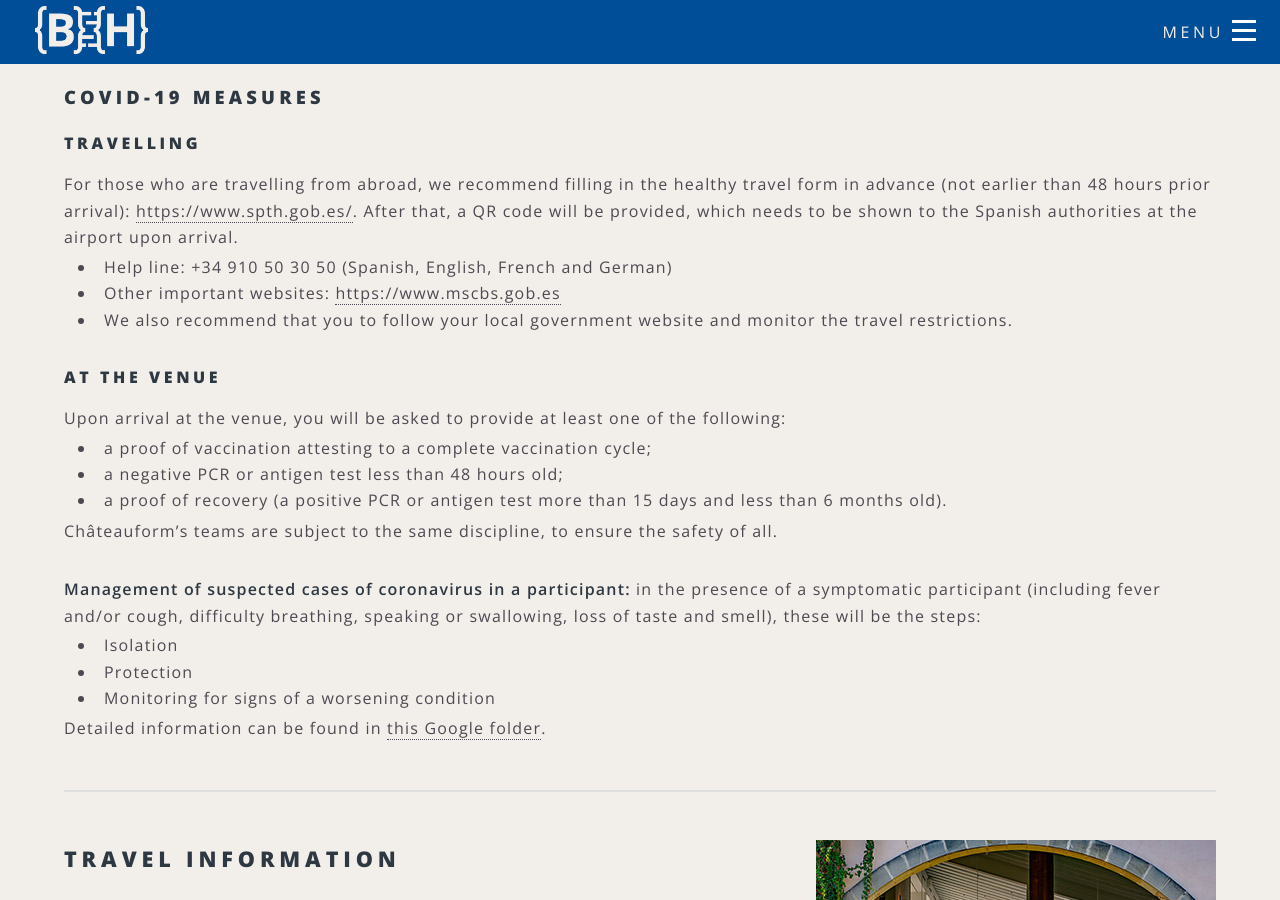
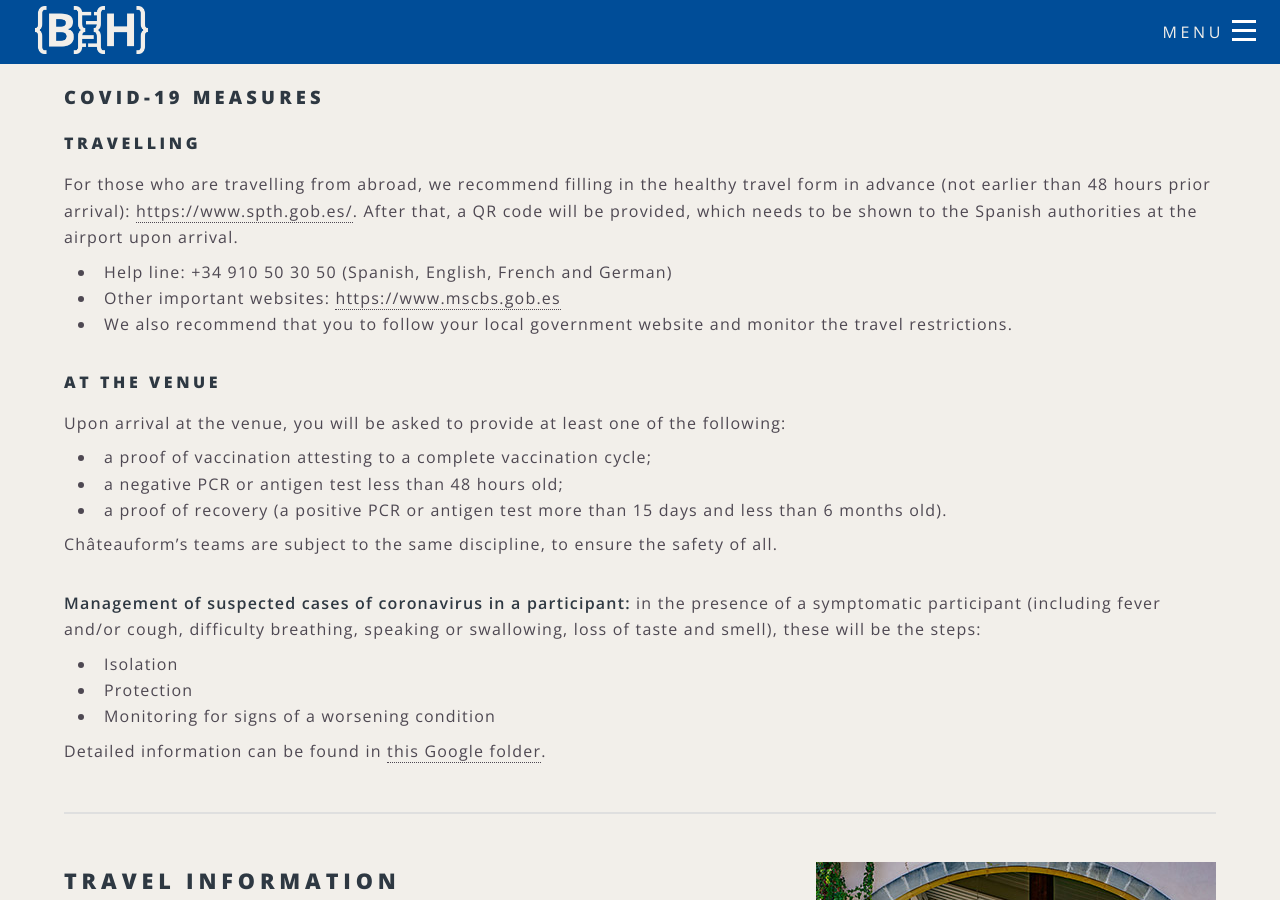
Before and after one commit to elixir-europe/biohackathon-europe-2021, a Jekyll site: the page built from venue.html, in a window 1280 px wide and 900 px high, scrolled down 2086 px. Built offline with Jekyll 4.4.1, drawn with Linux system fonts in a browser that asks for light colours; nearby versions of some CDN libraries.

Commit message:
More spacing tweaks

```diff
--- a/venue.html
+++ b/venue.html
@@ -58,7 +58,7 @@ body_class: venue
 	<p><strong>Cancellation due to COVID-19:</strong> if your country or region is closed as a result of COVID restrictions, we will not be able to refund your expenses.</p>
 <h3 id="covid">COVID-19 MEASURES</h3>
 	<h4>Travelling</h4>
-<p style="margin-bottom: .2em">For those who are travelling from abroad, we recommend filling in the healthy travel form in advance (not earlier than 48 hours prior arrival): <a href="https://www.spth.gob.es/">https://www.spth.gob.es/</a>. After that, a QR code will be provided, which needs to be shown to the Spanish authorities at the airport upon arrival. </p>
+<p style="margin-bottom: .5em">For those who are travelling from abroad, we recommend filling in the healthy travel form in advance (not earlier than 48 hours prior arrival): <a href="https://www.spth.gob.es/">https://www.spth.gob.es/</a>. After that, a QR code will be provided, which needs to be shown to the Spanish authorities at the airport upon arrival. </p>
 	<ul>
 		<li>Help line: +34 910 50 30 50 (Spanish, English, French and German)</li>
 		<li>Other important websites: <a href="https://www.mscbs.gob.es/">https://www.mscbs.gob.es</a></li>
@@ -66,14 +66,14 @@ body_class: venue
 	</ul>
 
 		<h4>At the venue</h4>
-<p style="margin-bottom: .2em">Upon arrival at the venue, you will be asked to provide at least one of the following: </p>
-		<ul style="margin-bottom: .25em"><li>a proof of vaccination attesting to a complete vaccination cycle;</li>
+<p style="margin-bottom: .5em">Upon arrival at the venue, you will be asked to provide at least one of the following: </p>
+		<ul style="margin-bottom: .5em"><li>a proof of vaccination attesting to a complete vaccination cycle;</li>
 			<li>a negative PCR or antigen test less than 48 hours old;</li>
 			<li>a proof of recovery (a positive PCR or antigen test more than 15 days and less than 6 months old).</li>
 		</ul>
 		<p>Châteauform’s teams are subject to the same discipline, to ensure the safety of all.</p>
-		<p style="margin-bottom: .2em"><strong>Management of suspected cases of coronavirus in a participant:</strong> in the presence of a symptomatic participant (including fever and/or cough, difficulty breathing, speaking or swallowing, loss of taste and smell), these will be the steps:
-<ul style="margin-bottom: .25em">
+		<p style="margin-bottom: .5em"><strong>Management of suspected cases of coronavirus in a participant:</strong> in the presence of a symptomatic participant (including fever and/or cough, difficulty breathing, speaking or swallowing, loss of taste and smell), these will be the steps:
+<ul style="margin-bottom: .5em">
 	<li>Isolation</li>
 	<li>Protection</li>
 	<li>Monitoring for signs of a worsening condition</li>
```
